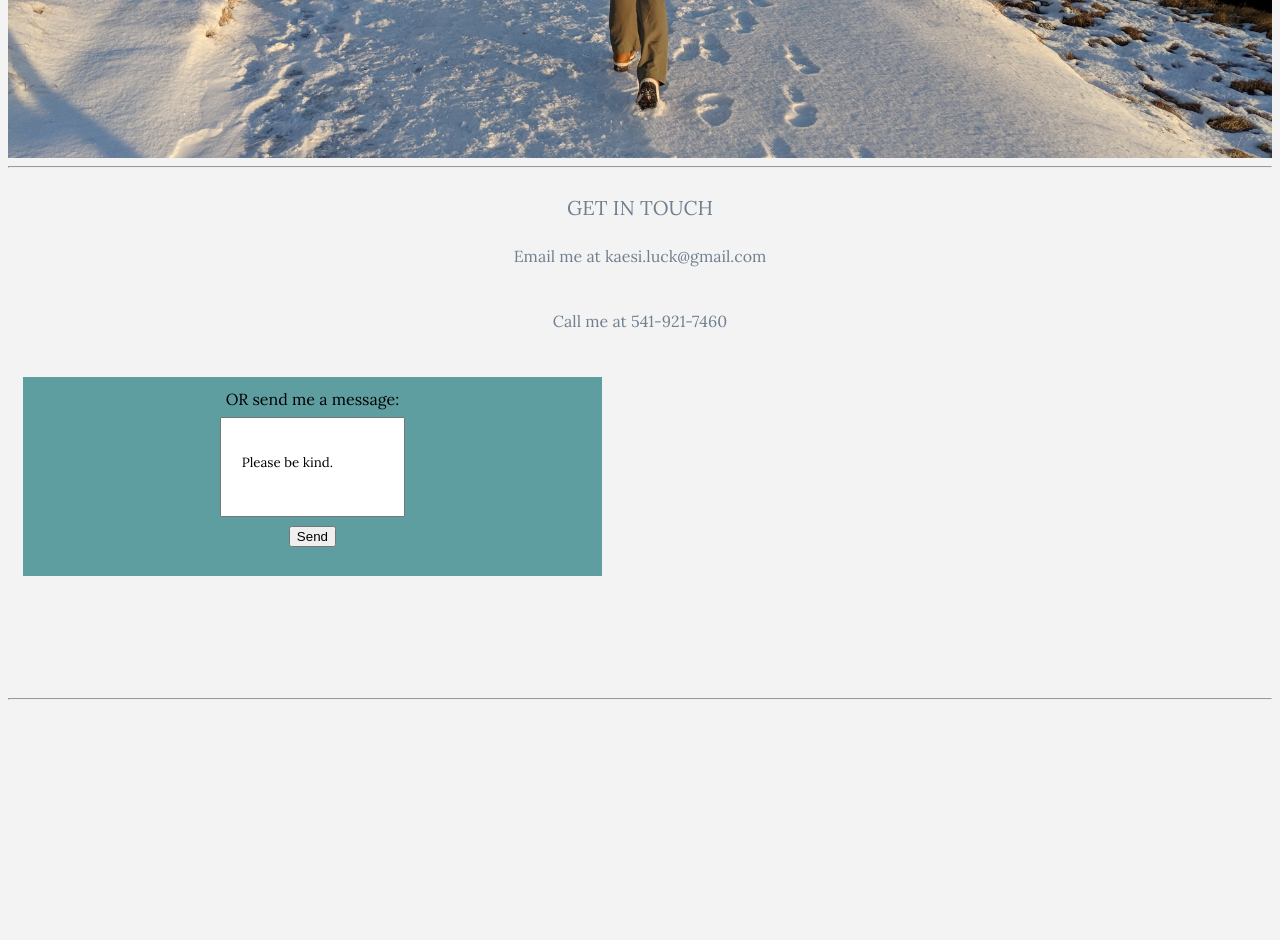
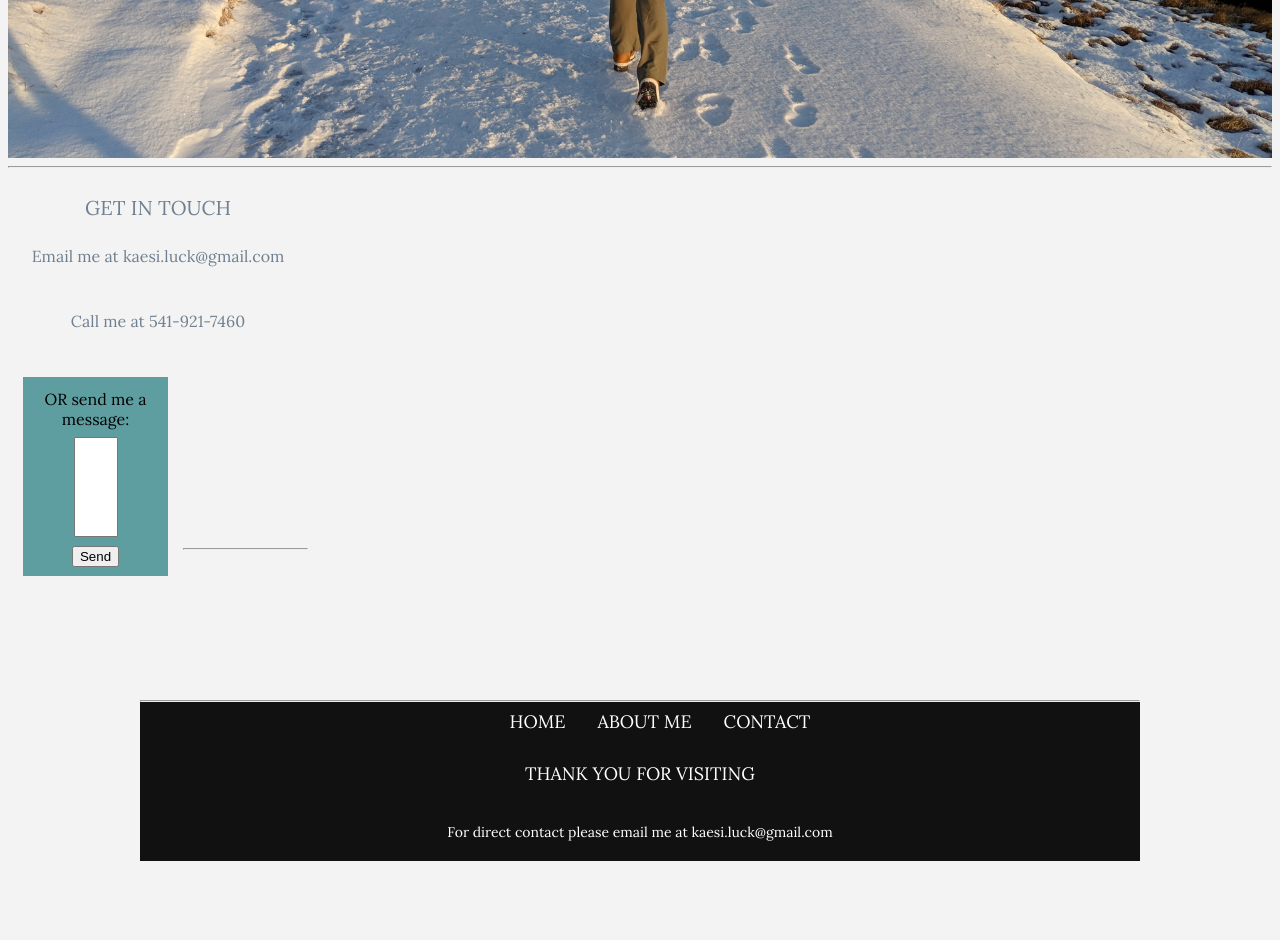
Before and after one commit to kaesiluck/kaesiluck.github.io, a PHP site: page /contactMe.html in a window 1280 px wide. Shown: the part 550-1490 px from the top of the page. After the commit the page ends 1411 px from the top, so only its background shows below. Run offline with PHP 8.4, Linux system fonts and the light colour scheme.

Commit message:
Update style.css

```diff
--- a/style.css
+++ b/style.css
@@ -648,7 +648,8 @@ div .education-psu ul li {
 }
 
 .contact-main {
-  margin-bottom: 300px;
+  margin-bottom: 150px;
+  width: 300px;
 }
 
  .contact-main h4 {
```
